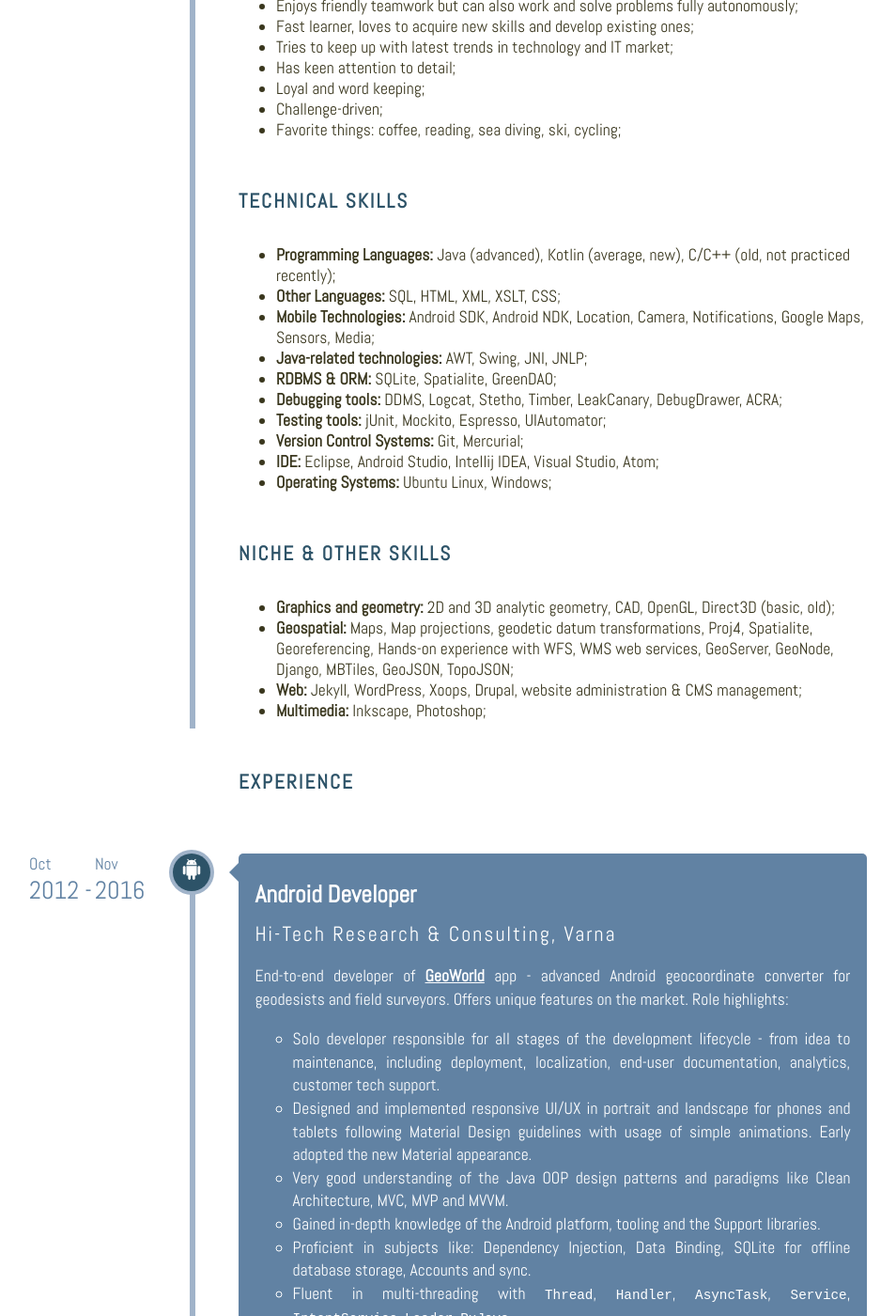
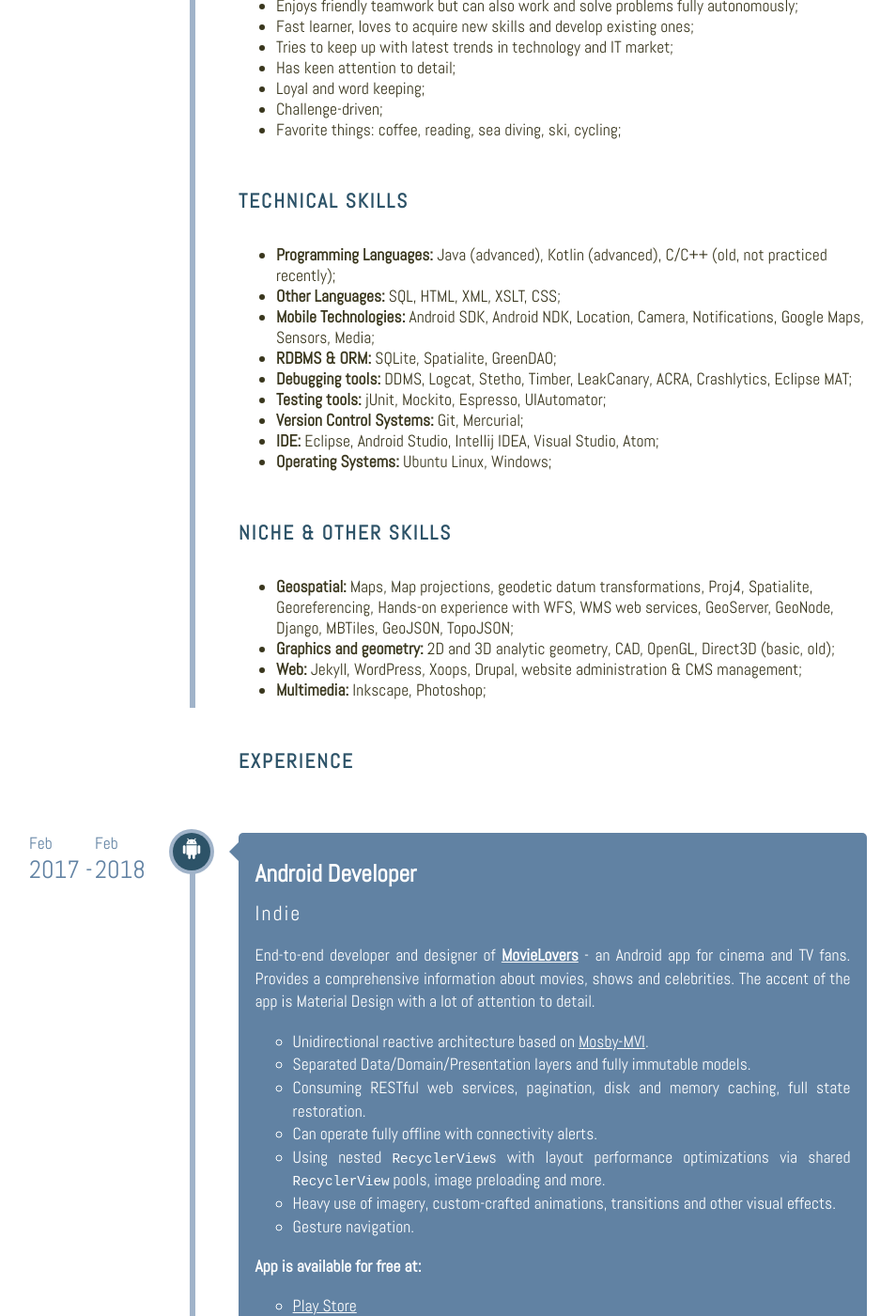
Before and after one commit to sevar83/sevar83.github.io, a Jekyll site: the page built from cv.html, in a window 1280 px wide and 1400 px high, scrolled down 2467 px. Shown: the whole window at 94% size, without its empty margins (163-1117 px from the left). Built offline with Jekyll 4.4.1, drawn with Linux system fonts in a browser that asks for light colours; nearby versions of some CDN libraries; library files that are not in the unit come from our copies; some of the changed text lies outside the part shown.

Commit message:
Add MovieLovers

```diff
--- a/_config.yml
+++ b/_config.yml
@@ -2,13 +2,15 @@ title: Svetlozar Kostadinov
 subtitle: Software Developer
 desc: Personal site, CV, developer portfolio
 author: Svetlozar Kostadinov
-keywords: developer,android,java,c++,cv,personal,resume,portfolio,bulgaria,sofia
-attribution: "© 2017 Svetlozar Kostadinov. Powered by Jekyll. Hosted by GitHub. [Source code](https://github.com/sevar83/sevar83.github.io)"
+keywords: developer,programmer,android,java,kotlin,c++,cv,personal,resume,portfolio,bulgaria,sofia
+attribution: "© 2018 Svetlozar Kostadinov. Powered by Jekyll. Hosted by GitHub. [Source code](https://github.com/sevar83/sevar83.github.io)"
 permalink: pretty
 collections:
     timeline:
         title: CV
     projects:
+    movielovers:
+        title: MovieLovers
     geoworld:
         title: GeoWorld
     panelhome3d:
--- a/cv.html
+++ b/cv.html
@@ -97,12 +97,11 @@ qrImageUrl: /assets/qr.png
 		<div class="cvcontent">
 			<h3 class="title"><p>Technical Skills</p></h3>
 			<ul>
-				<li><strong>Programming Languages:</strong> Java (advanced), Kotlin (average, new), C/C++ (old, not practiced recently);</li>
+				<li><strong>Programming Languages:</strong> Java (advanced), Kotlin (advanced), C/C++ (old, not practiced recently);</li>
 				<li><strong>Other Languages:</strong> SQL, HTML, XML, XSLT, CSS;</li>
 				<li><strong>Mobile Technologies:</strong> Android SDK, Android NDK, Location, Camera, Notifications, Google Maps, Sensors, Media;</li>
-				<li><strong>Java-related technologies:</strong> AWT, Swing, JNI, JNLP;</li>
 				<li><strong>RDBMS &amp; ORM:</strong> SQLite, Spatialite, GreenDAO;</li>
-				<li><strong>Debugging tools:</strong> DDMS, Logcat, Stetho, Timber, LeakCanary, DebugDrawer, ACRA;</li>
+				<li><strong>Debugging tools:</strong> DDMS, Logcat, Stetho, Timber, LeakCanary, ACRA, Crashlytics, Eclipse MAT;</li>
 				<li><strong>Testing tools:</strong> jUnit, Mockito, Espresso, UIAutomator;</li>
 				<li><strong>Version Control Systems:</strong> Git, Mercurial;</li>
 				<li><strong>IDE:</strong> Eclipse, Android Studio, Intellij IDEA, Visual Studio, Atom;</li>
@@ -115,9 +114,9 @@ qrImageUrl: /assets/qr.png
 		<div class="cvcontent">
 			<h3 class="title"><p>Niche &amp; Other Skills</p></h3>
 			<ul>
+				<li><strong>Geospatial:</strong> Maps, Map projections, geodetic datum transformations, Proj4, Spatialite, Georeferencing, Hands-on experience with WFS, WMS web services, GeoServer, GeoNode, Django, MBTiles, GeoJSON, TopoJSON;</li>
 				<li><strong>Graphics and geometry:</strong> 2D and 3D analytic geometry, CAD, OpenGL, Direct3D (basic, old);</li>
-				<li><strong>Geospatial:</strong> Maps, Map projections, geodetic datum transformations, Proj4, Spatialite, Georeferencing, Hands-on experience with WFS, WMS web services, GeoServer, GeoNode, Django, MBTiles, GeoJSON, TopoJSON;</li>
-				<li><strong>Web:</strong> Jekyll, WordPress, Xoops, Drupal, website administration & CMS management;</li>
+				<li><strong>Web:</strong> Jekyll, WordPress, Xoops, Drupal, website administration &amp; CMS management;</li>
 				<li><strong>Multimedia:</strong> Inkscape, Photoshop;</li>
 			</ul>
 		</div>
```
Also changed, not shown: other parts of cv.html (+1 -1 lines), _movielovers/details.md (added, +11 -0 lines), _movielovers/feed.md (added, +5 -0 lines), _movielovers/home.md (added, +5 -0 lines), _movielovers/search.md (added, +5 -0 lines), _projects/movielovers.md (added, +22 -0 lines), _timeline/geoworld.md (+1 -1 lines), _timeline/movielovers.md (added, +27 -0 lines), movielovers.html (added, +8 -0 lines), assets/movielovers/feedlist.gif (added), assets/movielovers/logo.png (added), assets/movielovers/logo128.png (added), 7 other files.
